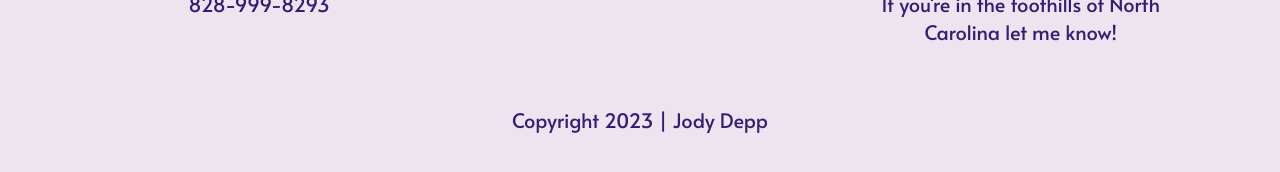
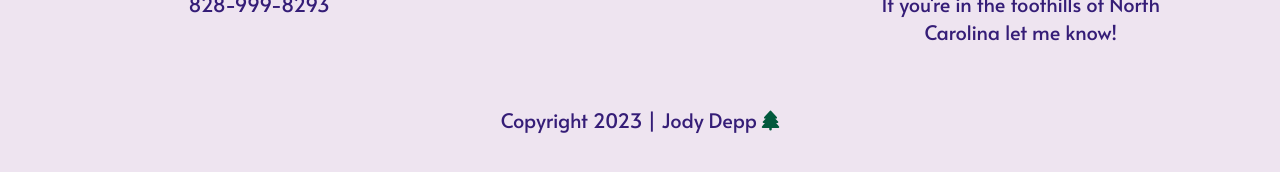
Before and after one commit to JoDepp/Portfolio-Jody-Depp, a website built with Parcel: page index.html in a window 1280 px wide. Shown: the part 5137-5309 px from the top of the page. Built offline with nearby package versions, Linux system fonts and the light colour scheme.

Commit message:
added a tree favicon

```diff
--- a/css/main.css
+++ b/css/main.css
@@ -364,6 +364,12 @@ footer .contact-info {
   margin-bottom: 60px;
   width: 60%;
 }
+
+.fa-tree {
+  color: #02593D;
+  margin-left: .3rem;
+}
+
 /************************tablet styles************************************/
     @media only screen and (min-width: 768px){
 
--- a/index.html
+++ b/index.html
@@ -233,7 +233,7 @@
               <p>If you're in the foothills of North Carolina let me know!</p>
           </div>
         </div>
-        <p>Copyright <script>document.write(new Date().getFullYear())</script> | Jody Depp</p>
+        <p>Copyright <script>document.write(new Date().getFullYear())</script> | Jody Depp<i class="fa-solid fa-tree"></i></p>
 
       </div>
     </footer>
```
